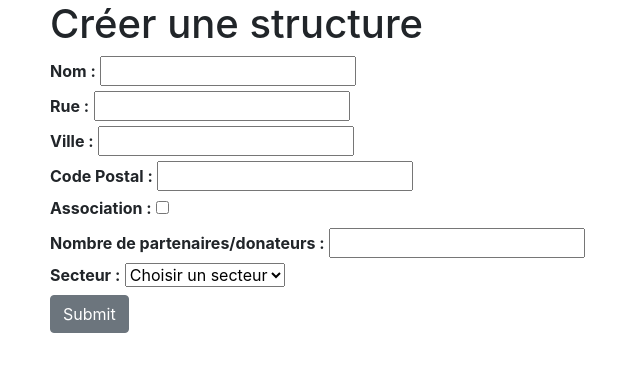
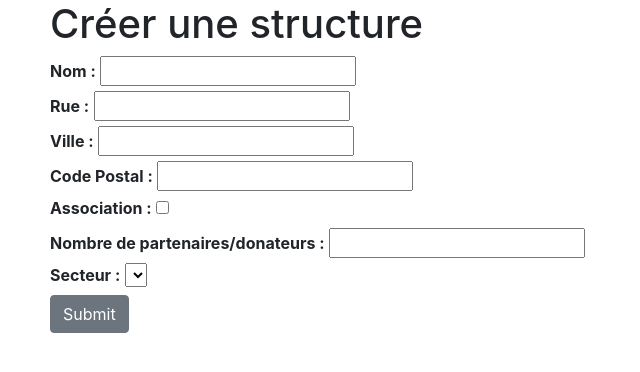
Before and after one commit to JeSappelJean/projetPHP_dubessej_brilld, a PHP site: page /addStructure.view.php in a window 1280 px wide. Shown: the part 106-478 px from the top of the page, without its empty margins (0-640 px from the left). Run offline with PHP 8.4, Linux system fonts and the light colour scheme; data that the repository does not hold is empty.

Commit message:
Correction bug

```diff
--- a/View/addStructure.view.php
+++ b/View/addStructure.view.php
@@ -59,7 +59,6 @@
                     <label for="secteur"><b>Secteur : </b></label>
 
                     <select name="secteurs">
-                        <option value="-1">Choisir un secteur</option>
                         <?php foreach ($secteurs as $secteur){  ?>
                         <option value="<?php echo $secteur->ID ?>"><?php echo $secteur->LIBELLE?></option>
                         <?php }?>
```
